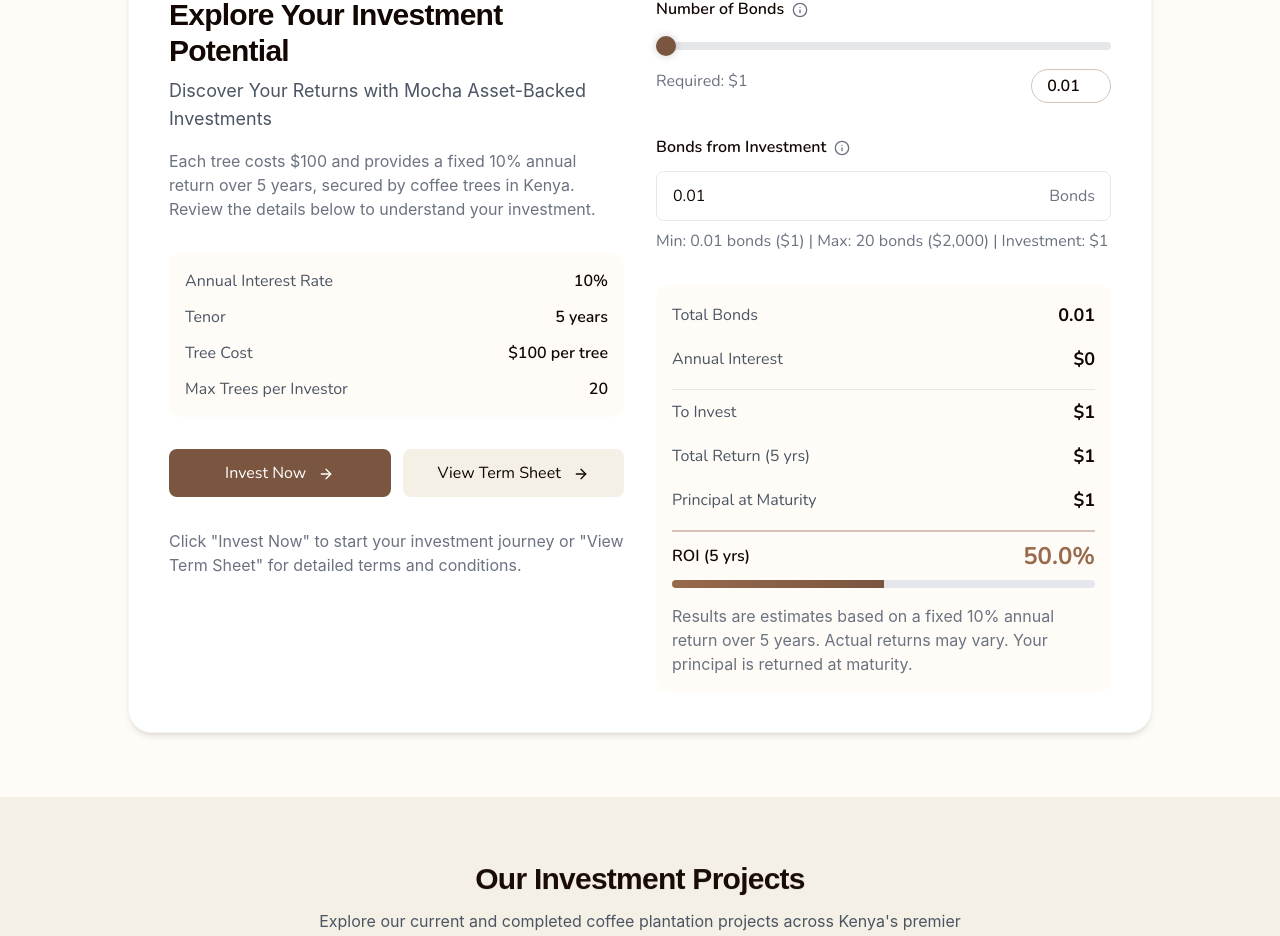
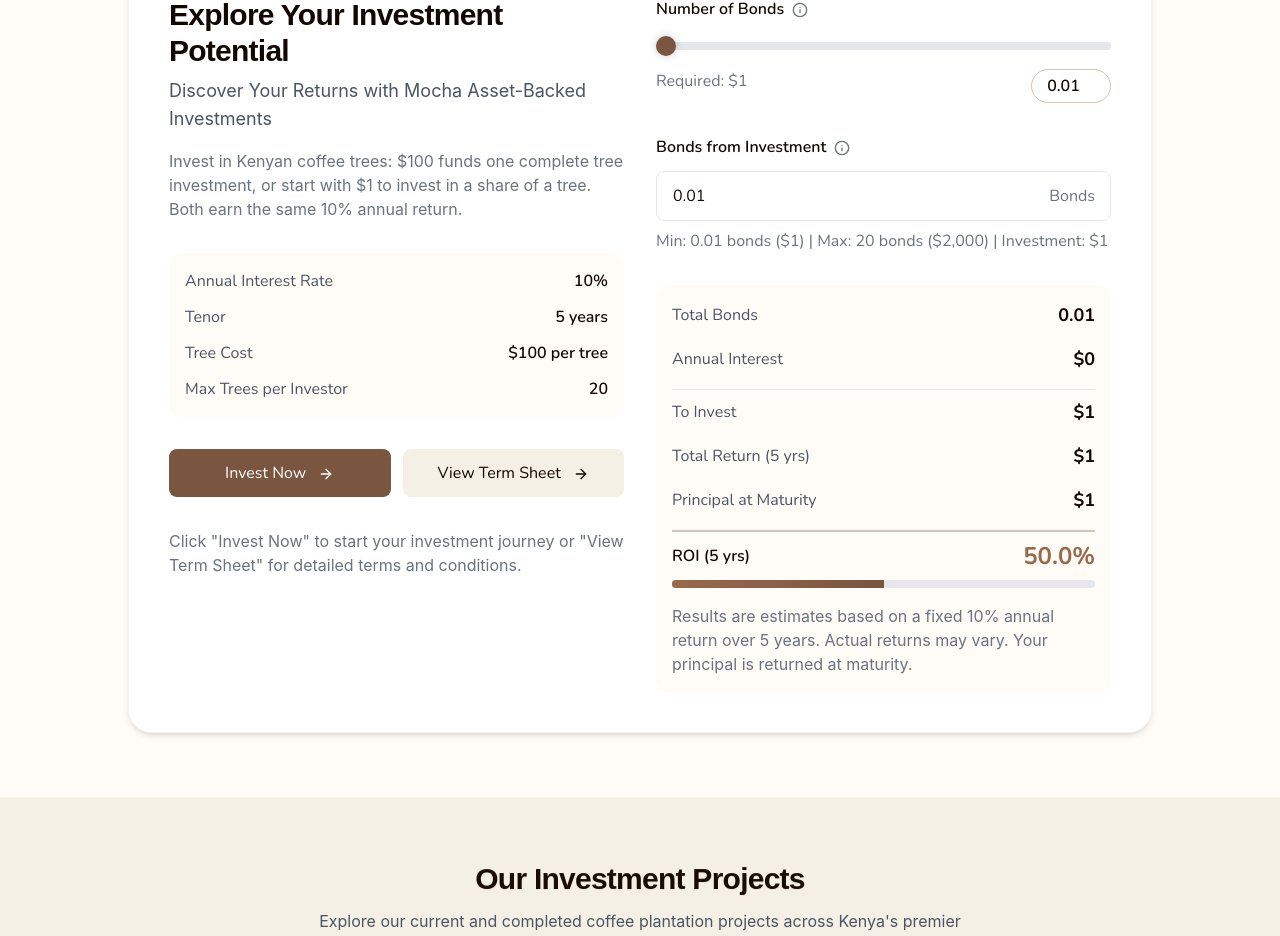
Before and after one commit to Project-Mocha-Coffee/mocha-website, a React (Vite) app: page / in a window 1280 px wide. Shown: the part 1768-2704 px from the top of the page. Built offline with nearby package versions, Linux system fonts and the light colour scheme; no server answers.

Commit message:
investor calculator subtitle changed

```diff
--- a/src/components/InvestmentCalculator.tsx
+++ b/src/components/InvestmentCalculator.tsx
@@ -106,7 +106,7 @@ const InvestmentCalculator = () => {
                     Discover Your Returns with Mocha Asset-Backed Investments
                   </p>
                   <p className="text-gray-500 text-sm md:text-base mb-4 animate-fade-in delay-200">
-                    Each tree costs $100 and provides a fixed 10% annual return over 5 years, secured by coffee trees in Kenya. Review the details below to understand your investment.
+                    Invest in Kenyan coffee trees: $100 funds one complete tree investment, or start with $1 to invest in a share of a tree. Both earn the same 10% annual return.
                   </p>
                 </div>
 
```
